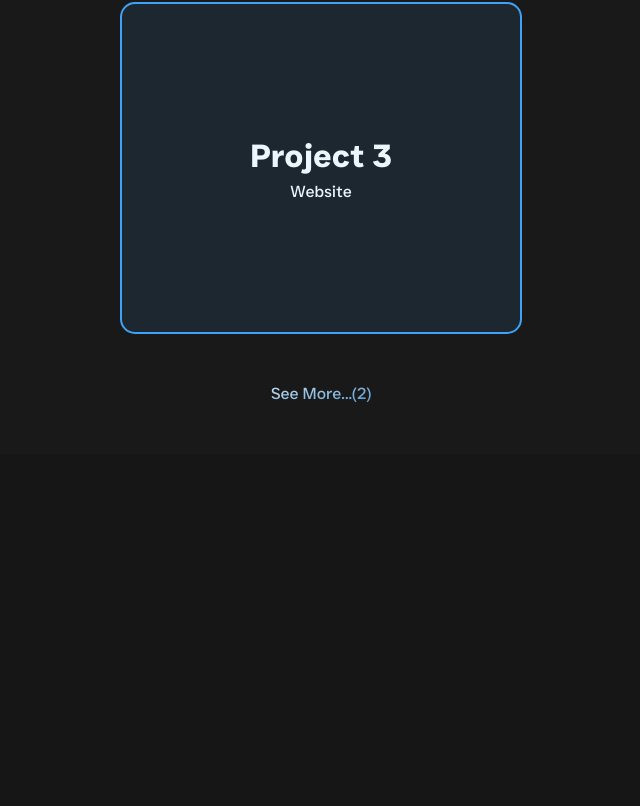
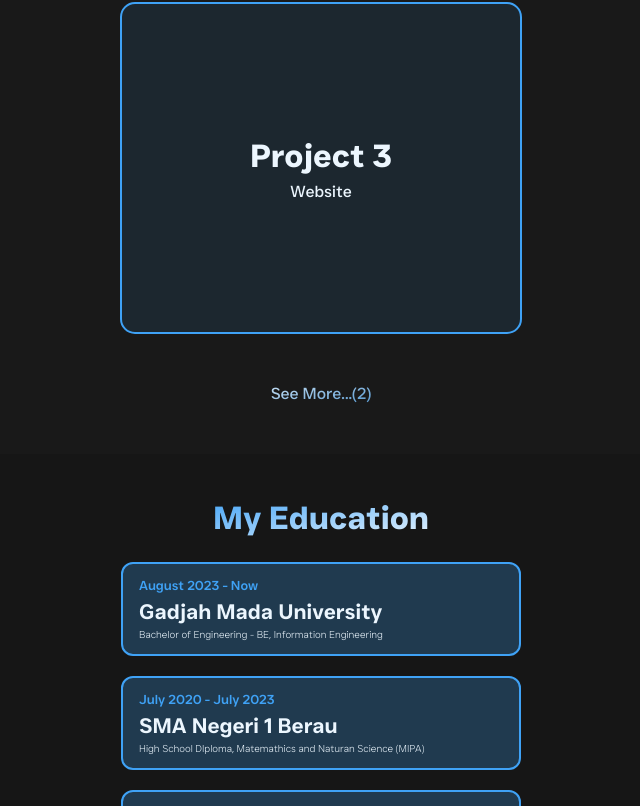
Before and after one commit to rhizal24/rheez-portfolio, a Next.js app: page / in a window 1280 px wide. Shown: the part 3140-3946 px from the top of the page, without its empty margins (319-959 px from the left). Before the commit the page ends 3594 px from the top, so only its background shows below. Built offline with nearby package versions, Linux system fonts and the light colour scheme.

Commit message:
feat[add2Section]: Edu and Experience Sectiaon and create some part Skills

```diff
--- /dev/null
+++ b/src/app/components/EduxEx.js
@@ -0,0 +1,77 @@
+const Education = [
+  {
+    range: "August 2023 - Now",
+    from: "Gadjah Mada University",
+    major: "Bachelor of Engineering - BE, Information Engineering",
+  },
+  {
+    range: "July 2020 - July 2023",
+    from: "SMA Negeri 1 Berau",
+    major: "High School DIploma, Matemathics and Naturan Science (MIPA)",
+  },
+  {
+    range: "DU Know",
+    from: "SMP Negeri 3 Tanjung Redeb",
+    major: "Junior High School",
+  },
+];
+
+const Experience = [
+  {
+    range: "Dec 2023 - Now",
+    company: "FindIT!",
+    status: "Contract",
+    position: "Staff of Videography, Multimedia DIvision",
+  },
+];
+
+export default function EduXExp() {
+  return (
+    <div className="font-just-sans w-full flex py-[40px] flex-col gap-[40px] justify-center items-center text-light bg-[#161616] px-[40px]">
+      <div className="flex flex-col justify-center items-center gap-[20px]">
+        <h1 className="bg-gradient-to-br from-normal to-light text-transparent bg-clip-text">
+          My Education
+        </h1>
+        <div className="flex flex-col gap-[20px]">
+          {Education.map((item, index) => {
+            return (
+              <div
+                key={index}
+                className="bg-normal bg-opacity-25 rounded-[12px] border-normal border-2 w-[400px] flex flex-col py-3 px-4"
+              >
+                <h2 className="text-[13px] font-medium text-normal">
+                  {item.range}
+                </h2>
+                <h3 className="">{item.from}</h3>
+                <p className="text-[10px] font-thin">{item.major}</p>
+              </div>
+            );
+          })}
+        </div>
+      </div>
+      <div className="flex flex-col gap-[20px] justify-center items-center">
+        <h1 className="bg-gradient-to-tl from-normal to-light text-transparent bg-clip-text">
+          My Experience
+        </h1>
+        <div>
+          {Experience.map((item, index) => {
+            return (
+              <div
+                key={index}
+                className="bg-normal bg-opacity-25 rounded-[12px] border-normal border-2 w-[400px] flex flex-col py-3 px-4"
+              >
+                <h2 className="text-[13px] font-medium text-normal">
+                  {item.range}
+                </h2>
+                <h3 className="">{item.company}</h3>
+                <p className="text-[10px] font-thin">
+                  {item.status} - {item.position}
+                </p>
+              </div>
+            );
+          })}
+        </div>
+      </div>
+    </div>
+  );
+}
--- a/src/app/components/Services.js
+++ b/src/app/components/Services.js
@@ -2,7 +2,7 @@ import { MdAnimation } from "react-icons/md";
 import { FaComputer } from "react-icons/fa6";
 import { CgWebsite } from "react-icons/cg";
 import Image from "next/image";
-import Arrow from "../arrow.js";
+import Arrow from "./arrow.js";
 
 const servicesData = [
   {
--- /dev/null
+++ b/src/app/components/Skills.js
@@ -0,0 +1,75 @@
+import { SiAdobeaftereffects } from "react-icons/si";
+import { SiAdobeillustrator } from "react-icons/si";
+import { SiAdobepremierepro } from "react-icons/si";
+import { SiAdobephotoshop } from "react-icons/si";
+import { SiFigma } from "react-icons/si";
+import { SiDavinciresolve } from "react-icons/si";
+import { SiJavascript } from "react-icons/si";
+
+const Categories = [
+  {
+    icon: <SiAdobeaftereffects />,
+    level: "100%",
+    softwareName: "After Effects",
+  },
+  {
+    icon: <SiAdobepremierepro />,
+    level: "100%",
+    softwareName: "Premier Pro",
+  },
+  {
+    icon: <SiDavinciresolve />,
+    level: "90%",
+    softwareName: "Davinci Resolve",
+  },
+  {
+    icon: <SiFigma />,
+    level: "98%",
+    softwareName: "Figma",
+  },
+  {
+    icon: <SiAdobeillustrator />,
+    level: "90%",
+    softwareName: "Adobe Illustrator",
+  },
+  {
+    icon: <SiAdobephotoshop />,
+    level: "80%",
+    softwareName: "Photoshop",
+  },
+  {
+    icon: <SiJavascript />,
+    level: "80%",
+    softwareName: "JavaScript",
+  },
+  // {
+  //   icon: <SiAdobeaftereffects />,
+  //   level: "75%",
+  //   softwareName: "C++",
+  // },
+];
+
+export default function Skills() {
+  return (
+    <div className="font-just-sans w-full flex py-[40px] flex-col justify-center items-center text-light bg-[#191919] px-[20px]">
+      <div className="flex flex-col justify-center items-center">
+        <h1 className="bg-gradient-to-br from-normal to-light text-transparent bg-clip-text">
+          My Skills
+        </h1>
+        <h2 className="text-center">
+          Below are the skills and expertise that I have and have developed to
+          date through the experience that I have.
+        </h2>
+      </div>
+      <div>
+        {Categories.map((category, index) => {
+          return (
+            <div className="">
+              <div>{category.icon}</div>
+            </div>
+          );
+        })}
+      </div>
+    </div>
+  );
+}
--- a/src/app/page.js
+++ b/src/app/page.js
@@ -2,6 +2,8 @@ import HeroSection from "./components/HeroSection";
 import About from "./components/About";
 import Services from "./components/Services.js";
 import RecentWorks from "./components/Works.js";
+import EduXExp from "./components/EduxEx.js";
+import Skills from "./components/Skills.js";
 
 export default function Home() {
   return (
@@ -10,6 +12,8 @@ export default function Home() {
       <About />
       <Services />
       <RecentWorks />
+      <EduXExp />
+      <Skills />
     </main>
   );
 }
```
Also changed, not shown: src/app/components/arrow.js (renamed from src/app/arrow.js).
